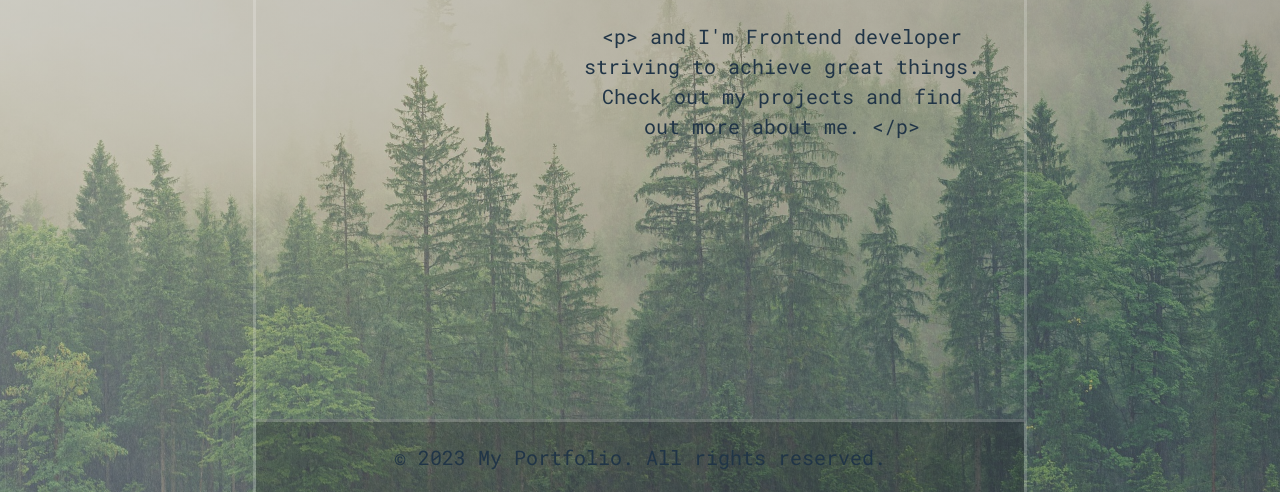
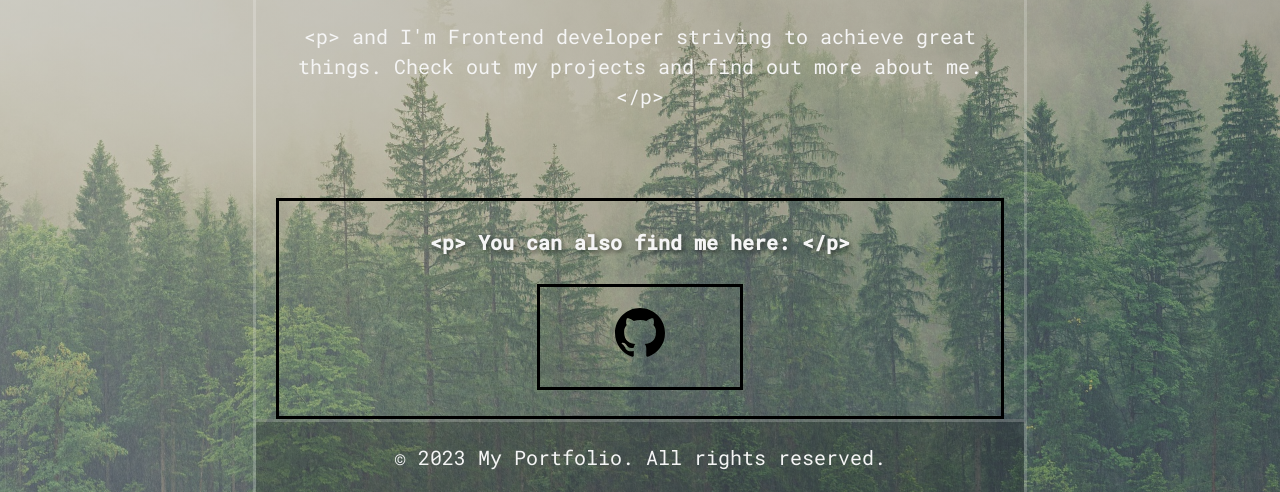
Before and after one commit to Niccar95/Portfolio, a website built with Vite: page index.html in a window 1280 px wide. Shown: the part 308-800 px from the top of the page. Built offline with nearby package versions, Linux system fonts and the light colour scheme.

Commit message:
fortsatte med BEM struktur och iconer till mina länkar

```diff
--- a/index.html
+++ b/index.html
@@ -2,14 +2,13 @@
 <html lang="en">
   <head>
     <meta charset="UTF-8" />
-    <link rel="icon" type="image/svg+xml" href="/vite.svg" />
     <meta name="viewport" content="width=device-width, initial-scale=1.0" />
     <title>My Portfolio</title>
   </head>
   <body>
-    <header id="header">
-       <nav id="header__navigation"></nav>
-    </header >
+    <header class="header">
+       <nav class="header__navigation"></nav>
+    </header>
     <main id="mainContainer">
 
       <!--<figure id="mainContainer__imgContainer"></figure> -->
@@ -17,7 +16,8 @@
         <section id="mainContainer__presentation"></section>
 
         <section id="mainContainer__myLinksContainer">
-          <nav id="mainContainer__myLinksContainer-navigation"></nav>
+
+
         </section>
 
 
--- a/src/js/main.js
+++ b/src/js/main.js
@@ -1,34 +1,32 @@
 import '../scss/style.scss'
 
 
-const headerNavigation = document.getElementById("header__navigation");
+const headerNavigation = document.querySelector(".header__navigation");
 
-const navLink = document.createElement("a");
-const navLink2 = document.createElement("a");
-const navLink3 = document.createElement("a");
-const navLink4 = document.createElement("a");
+const homeLink = document.createElement("a");
+const portfolioLink = document.createElement("a");
+const aboutLink = document.createElement("a");
+const contactLink = document.createElement("a");
 
-headerNavigation.appendChild(navLink);
-headerNavigation.appendChild(navLink2);
-headerNavigation.appendChild(navLink3);
-headerNavigation.appendChild(navLink4);
+headerNavigation.appendChild(homeLink);
+headerNavigation.appendChild(portfolioLink);
+headerNavigation.appendChild(aboutLink);
+headerNavigation.appendChild(contactLink);
 
-navLink.setAttribute("href", "#");
-navLink2.setAttribute("href", "#");
-navLink3.setAttribute("href", "#");
-navLink4.setAttribute("href", "#");
+homeLink.setAttribute("href", "#");
+portfolioLink.setAttribute("href", "#");
+aboutLink.setAttribute("href", "#");
+contactLink.setAttribute("href", "#");
 
-navLink.textContent = "Home";
-navLink2.textContent = "Portfolio";
-navLink3.textContent = "About";
-navLink4.textContent = "Contact";
+homeLink.textContent = "Home";
+portfolioLink.textContent = "Portfolio";
+aboutLink.textContent = "About";
+contactLink.textContent = "Contact";
 
-navLink.className = "header__navigation-links";
-navLink2.className = "header__navigation-links";
-navLink2.className = "header__navigation-links";
-navLink3.className = "header__navigation-links";
-navLink4.className = "header__navigation-links";
-
+homeLink.className = "header__navigation-links";
+portfolioLink.className = "header__navigation-links";
+aboutLink.className = "header__navigation-links";
+contactLink.className = "header__navigation-links";
 
 const presentationContainer = document.getElementById("mainContainer__presentation");
 const mainTitle = document.createElement("h1");
@@ -42,15 +40,17 @@ presentationContainer.appendChild(presentation);
 presentation.textContent = "<p> and I'm Frontend developer striving to achieve great things. Check out my projects and find out more about me. </p>";
 
 
-
-const checkMyLinks = document.createElement("p");
+const checkMyLinks = document.createElement("h4");
 
 const myLinksContainer = document.getElementById("mainContainer__myLinksContainer");
+checkMyLinks.textContent = "<p> You can also find me here: </p>";
+
 myLinksContainer.appendChild(checkMyLinks);
-checkMyLinks.textContent = "<p> You can also check out my other links: </p>";
 
 
-const myLinksNavigation = document.getElementById("mainContainer__myLinksContainer-navigation");
+const myLinksNavigation = document.createElement("nav");
+myLinksNavigation.setAttribute("id", "mainContainer__myLinksContainer-navigation");
+myLinksContainer.appendChild(myLinksNavigation);
 
 const myLinks = document.createElement("a");
 myLinksNavigation.appendChild(myLinks);
@@ -58,10 +58,21 @@ myLinksNavigation.appendChild(myLinks);
 const myLinks2 = document.createElement("a");
 myLinksNavigation.appendChild(myLinks2);
 
-const myLinks3 = document.createElement("a");
-myLinksNavigation.appendChild(myLinks3);
+const githubIcon = document.createElement("object");
+githubIcon.data = "/src/img/github.svg";
+myLinks.appendChild(githubIcon);
 
-const myLinksIcon = document.createElement("svg");
+githubIcon.setAttribute("width", "50");
+githubIcon.setAttribute("height", "50");
+
+const linkednIcon = document.createElement("svg");
+myLinks2.appendChild(linkednIcon);
+
+
+
+
+
+
 
 
 
--- a/src/scss/style.scss
+++ b/src/scss/style.scss
@@ -14,7 +14,7 @@
 
 }
 
-#header {
+.header {
   height: 100px;
   border-bottom: solid rgba(255, 255,255, 0.2);
   background-color: rgba(0, 0, 0, 0.2);
@@ -25,17 +25,19 @@
     display: flex;
     justify-content: space-evenly;
     align-items: center;
-a {
+
+ &-links {
   font-weight: 500;
   color: whitesmoke;
   text-decoration: none;
   padding: 5px 10px;
   border: 1px solid transparent;
   transition: border-color 0.3s ease;
+
+ &:hover {
+  border: 1px solid rgba(255, 255,255, 0.5);
 }
 }
-a:hover {
-  border: 1px solid rgba(255, 255,255, 0.5);
 }
 }
 
@@ -67,6 +69,27 @@ body {
       text-shadow: 2px 2px 5px rgb(0, 0, 0, 0.5);
     }
 
+  }
+
+  &__myLinksContainer {
+    border: solid black;
+    grid-area: 2 / 2 / 3 / 3;
+    display: flex;
+    flex-direction: column;
+    align-items: center;
+
+    h4 {
+      text-shadow: 2px 2px 5px rgb(0, 0, 0, 0.5);
+    }
+
+    &-navigation {
+      display: flex;
+      justify-content: center;
+      align-items: center;
+      border: solid black;
+      width: 200px;
+      height: 100px;
+    }
   }
 
   &__imgContainer {
@@ -118,7 +141,7 @@ button:focus-visible {
   outline: 4px auto -webkit-focus-ring-color;
 }
 
-@media (prefers-color-scheme: light) {
+/*@media (prefers-color-scheme: light) {
   :root {
     color: #213547;
     background-color: #ffffff;
@@ -130,3 +153,5 @@ button:focus-visible {
     background-color: #f9f9f9;
   }
 }
+
+*/
```
Also changed, not shown: src/img/github.svg (added).
